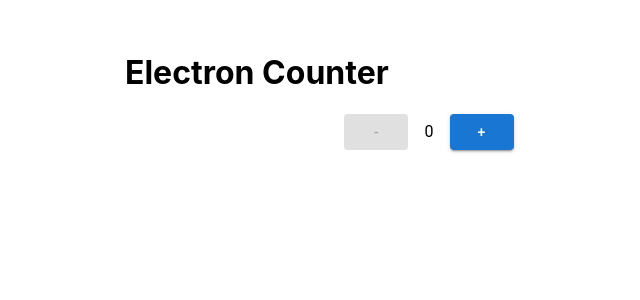
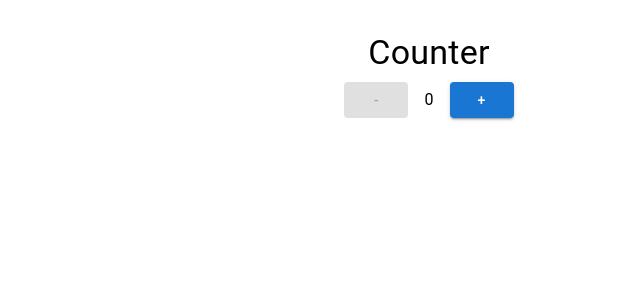
Before and after one commit to chrisvasqm/electron-counter, a React (Vite) app: page / in a window 1280 px wide. Shown: the top 300 px of the page, without its empty margins (211-851 px from the left). Built offline with nearby package versions, Linux system fonts and the light colour scheme.

Commit message:
Update heading

```diff
--- a/src/components/App.tsx
+++ b/src/components/App.tsx
@@ -1,9 +1,10 @@
+import { Box, Typography } from '@mui/material'
 import Counter from './Counter'
 
 const App = () => {
     return (
         <>
-            <h1>Electron Counter</h1>
+            <Typography align='center' variant='h4' marginBottom={1}>Counter</Typography>
 
             <Counter />
         </>
```
